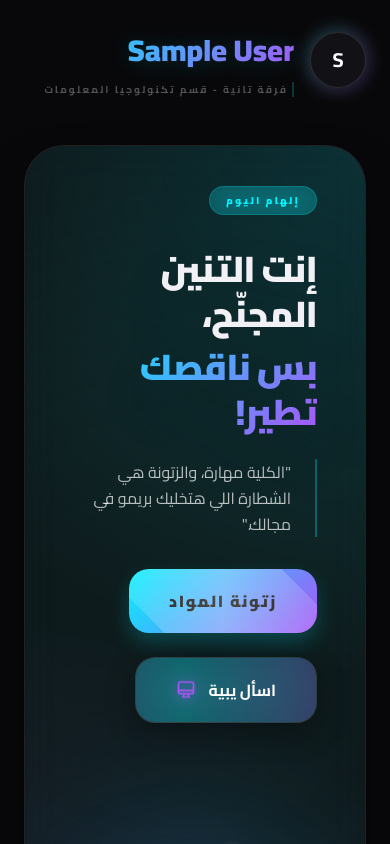
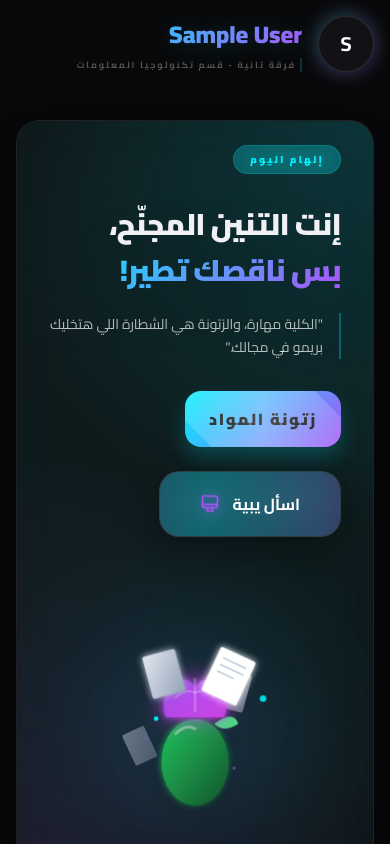
Before and after one commit to mahmoudreda2020outlooc-droid/zaitouna, a Next.js app: page / in a window 390 px wide. Shown: the top 844 px of the page. Built offline with nearby package versions, Linux system fonts and the light colour scheme; sample sign-in values are in the browser's storage.

Commit message:
Optimize mobile responsiveness and UI consistency

```diff
--- a/src/app/globals.css
+++ b/src/app/globals.css
@@ -22,6 +22,11 @@
   --foreground: #f0f0f5;
   --primary: #00f2ff;
   --secondary: #a855f7;
+
+  /* Fluid Typography */
+  --fs-h1: clamp(2rem, 5vw + 1rem, 4rem);
+  --fs-h2: clamp(1.5rem, 3vw + 1rem, 2.5rem);
+  --fs-body: clamp(0.875rem, 0.5vw + 0.75rem, 1.125rem);
 }
 
 * {
@@ -43,7 +48,14 @@ body {
   backdrop-filter: blur(24px);
   -webkit-backdrop-filter: blur(24px);
   border: 1px solid rgba(255, 255, 255, 0.06);
-  border-radius: 2rem;
+  border-radius: 1.5rem;
+  /* Reduced from 2rem for better mobile fit */
+}
+
+@media (min-width: 768px) {
+  .glass-panel {
+    border-radius: 2rem;
+  }
 }
 
 .glass-card {
@@ -51,9 +63,16 @@ body {
   backdrop-filter: blur(20px);
   -webkit-backdrop-filter: blur(20px);
   border: 1px solid var(--color-glass-border);
-  border-radius: 2.5rem;
-  box-shadow: 0 25px 50px -12px rgba(0, 0, 0, 0.5);
-  transition: all 0.3s cubic-bezier(0.4, 0, 0.2, 1);
+  border-radius: 1.5rem;
+  /* Reduced for mobile */
+  box-shadow: 0 20px 40px -12px rgba(0, 0, 0, 0.5);
+  transition: all 0.4s cubic-bezier(0.4, 0, 0.2, 1);
+}
+
+@media (min-width: 768px) {
+  .glass-card {
+    border-radius: 2.5rem;
+  }
 }
 
 .glass-card:hover {
@@ -77,8 +96,9 @@ body {
   font-weight: 900;
   text-transform: uppercase;
   letter-spacing: 0.1em;
-  border-radius: 1.25rem;
-  padding: 1.25rem 2.5rem;
+  border-radius: 1rem;
+  padding: 1rem 1.5rem;
+  /* Tighter on mobile */
   display: flex;
   align-items: center;
   justify-content: center;
@@ -88,6 +108,13 @@ body {
   overflow: hidden;
   border: none;
   box-shadow: 0 10px 20px rgba(0, 242, 255, 0.2);
+}
+
+@media (min-width: 768px) {
+  .btn-premium {
+    padding: 1.25rem 2.5rem;
+    border-radius: 1.25rem;
+  }
 }
 
 /* Pulse effect */
@@ -246,7 +273,14 @@ body {
   display: grid;
   grid-template-columns: repeat(4, 1fr);
   grid-template-rows: auto;
-  gap: 1.5rem;
+  gap: 1rem;
+  /* More compact for mobile */
+}
+
+@media (min-width: 768px) {
+  .bento-grid {
+    gap: 1.5rem;
+  }
 }
 
 @media (max-width: 1024px) {
--- a/src/app/page.tsx
+++ b/src/app/page.tsx
@@ -48,7 +48,7 @@ export default function HomePage() {
       </div>
 
       {/* Main Content Area */}
-      <main className="min-h-screen p-6 lg:p-12 max-w-7xl mx-auto" dir="rtl">
+      <main className="min-h-screen p-4 md:p-8 lg:p-12 max-w-7xl mx-auto" dir="rtl">
         {/* Top Header */}
         <header className="flex justify-between items-center mb-12 md:mb-20">
           <div className="flex items-center gap-4">
@@ -59,8 +59,8 @@ export default function HomePage() {
               </div>
             </div>
             <div>
-              <h2 className="text-3xl font-black text-white leading-tight mb-1 py-2 text-gradient drop-shadow-[0_2px_10px_rgba(0,242,255,0.15)]">{user.name}</h2>
-              <p className="text-[10px] font-bold text-white/30 uppercase tracking-[0.2em] mt-1 pr-1 border-r-2 border-primary/20">فرقة تانية - قسم تكنولوجيا المعلومات</p>
+              <h2 className="text-2xl md:text-3xl font-black text-white leading-tight mb-1 py-1 md:py-2 text-gradient drop-shadow-[0_2px_10px_rgba(0,242,255,0.15)]">{user.name}</h2>
+              <p className="text-[9px] md:text-[10px] font-bold text-white/30 uppercase tracking-[0.2em] mt-1 pr-1 border-r-2 border-primary/20">فرقة تانية - قسم تكنولوجيا المعلومات</p>
             </div>
           </div>
 
@@ -72,7 +72,7 @@ export default function HomePage() {
         {/* Bento Dashboard */}
         <div className="bento-grid">
           {/* Motivational Quote Hero */}
-          <div className="col-span-full glass-card p-10 md:p-20 relative overflow-hidden flex flex-col justify-end min-h-[450px] border-white/5 shadow-2xl">
+          <div className="col-span-full glass-card p-6 md:p-12 lg:p-20 relative overflow-hidden flex flex-col justify-end min-h-[400px] md:min-h-[450px] border-white/5 shadow-2xl">
             {/* Premium Mesh Gradients */}
             <div className="absolute top-0 right-0 w-full h-full bg-[radial-gradient(circle_at_top_right,rgba(0,242,255,0.15),transparent_50%)] -z-10" />
             <div className="absolute bottom-0 left-0 w-full h-full bg-[radial-gradient(circle_at_bottom_left,rgba(189,101,255,0.1),transparent_50%)] -z-10" />
@@ -83,11 +83,11 @@ export default function HomePage() {
               <div className="max-w-3xl pr-2">
                 <div className="inline-block px-4 py-1.5 rounded-full bg-primary/20 text-primary text-[10px] font-black uppercase tracking-[0.2em] mb-8 border border-primary/20 backdrop-blur-md">إلهام اليوم</div>
 
-                <h1 className="text-4xl md:text-5xl font-black mb-6 leading-tight tracking-tight drop-shadow-2xl">
+                <h1 className="text-3xl md:text-5xl font-black mb-6 leading-tight tracking-tight drop-shadow-2xl">
                   {currentQuote.main} <span className="text-gradient block md:inline-block mt-2 md:mt-0">{currentQuote.subMain}</span>
                 </h1>
 
-                <p className="text-white/70 text-base md:text-xl font-medium mb-8 leading-relaxed max-w-2xl border-r-2 border-primary/30 pr-6">
+                <p className="text-white/70 text-sm md:text-xl font-medium mb-8 leading-relaxed max-w-2xl border-r-2 border-primary/30 pr-4 md:pr-6">
                   "{currentQuote.quote}"
                 </p>
 
@@ -112,9 +112,9 @@ export default function HomePage() {
               </div>
 
               {/* Graphic Side */}
-              <div className="relative flex justify-center items-center h-[300px] lg:h-full mt-10 lg:mt-0">
+              <div className="relative flex justify-center items-center h-[240px] md:h-[300px] lg:h-full mt-6 md:mt-10 lg:mt-0">
                 {/* Custom Zaitouna SVG Animation */}
-                <div className="relative w-64 h-64 md:w-80 md:h-80 graphic-container">
+                <div className="relative w-48 h-48 sm:w-64 sm:h-64 md:w-80 md:h-80 graphic-container">
 
                   {/* Glowing Aura Behind */}
                   <div className="absolute inset-0 bg-primary/20 rounded-full blur-[80px] animate-pulse"></div>
--- a/src/app/subjects/page.tsx
+++ b/src/app/subjects/page.tsx
@@ -50,7 +50,7 @@ export default function SubjectsPage() {
     if (!user) return null;
 
     return (
-        <main className="min-h-screen bg-[#0a0a0a] text-white p-6 md:p-12 font-[Outfit,system-ui,sans-serif]" dir="rtl">
+        <main className="min-h-screen bg-[#0a0a0a] text-white p-4 md:p-8 lg:p-12 font-[Outfit,system-ui,sans-serif]" dir="rtl">
             {/* Background mesh */}
             <div className="fixed inset-0 bg-[radial-gradient(circle_at_20%_30%,rgba(0,242,255,0.05),transparent_50%),radial-gradient(circle_at_80%_70%,rgba(189,101,255,0.05),transparent_50%)] pointer-events-none -z-10" />
 
@@ -61,10 +61,10 @@ export default function SubjectsPage() {
                         <Link href="/" className="text-primary/70 hover:text-primary mb-4 inline-block transition-colors text-sm font-bold flex items-center gap-2">
                             <span>←</span> العودة للرئيسية
                         </Link>
-                        <h1 className="text-3xl md:text-5xl font-black tracking-tight mb-2">
+                        <h1 className="text-2xl md:text-5xl font-black tracking-tight mb-2">
                             زتونة <span className="text-gradient">المواد</span>
                         </h1>
-                        <p className="text-white/50 text-base">هنا تلاقي الخلاصة لكل مادة دراسية شايل همها.</p>
+                        <p className="text-white/50 text-sm md:text-base">هنا تلاقي الخلاصة لكل مادة دراسية شايل همها.</p>
                     </div>
 
                     <div className="glass-card px-6 py-4 flex items-center gap-4 border-white/5">
@@ -84,7 +84,7 @@ export default function SubjectsPage() {
                         <Link
                             href={`/subjects/${subject.code}`}
                             key={idx}
-                            className="glass-card p-8 group hover:scale-[1.02] hover:-translate-y-1 transition-all duration-500 border-white/5 hover:border-primary/30 hover:shadow-[0_10px_40px_rgba(0,242,255,0.1)] relative overflow-hidden flex flex-col items-start text-right min-h-[300px] cursor-pointer"
+                            className="glass-card p-6 md:p-8 group hover:scale-[1.02] hover:-translate-y-1 transition-all duration-500 border-white/5 hover:border-primary/30 hover:shadow-[0_10px_40px_rgba(0,242,255,0.1)] relative overflow-hidden flex flex-col items-start text-right min-h-[280px] md:min-h-[300px] cursor-pointer"
                             style={{ animationDelay: subject.delay }}
                         >
                             {/* Card glow */}
@@ -95,8 +95,8 @@ export default function SubjectsPage() {
                             </div>
 
                             <div className="mb-auto">
-                                <h3 className="text-2xl font-black mb-4 group-hover:text-primary transition-colors">{subject.title}</h3>
-                                <p className="text-white/40 text-sm leading-relaxed mb-6 group-hover:text-white/60 transition-colors">{renderTextWithHighlights(subject.summary)}</p>
+                                <h3 className="text-xl md:text-2xl font-black mb-4 group-hover:text-primary transition-colors">{subject.title}</h3>
+                                <p className="text-white/40 text-[13px] md:text-sm leading-relaxed mb-6 group-hover:text-white/60 transition-colors">{renderTextWithHighlights(subject.summary)}</p>
                             </div>
 
 
```
